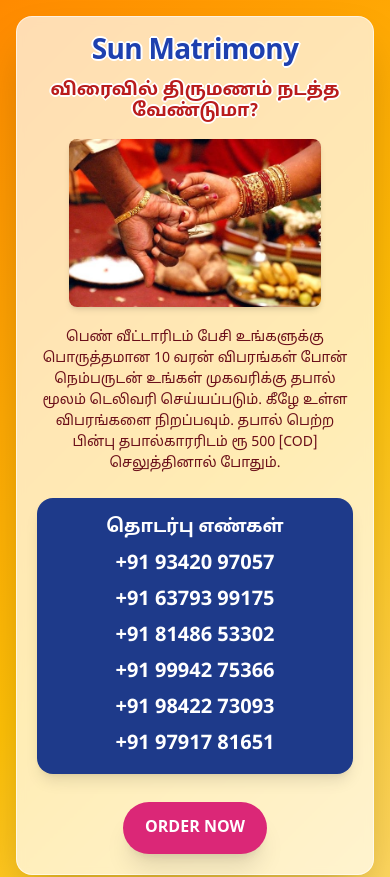
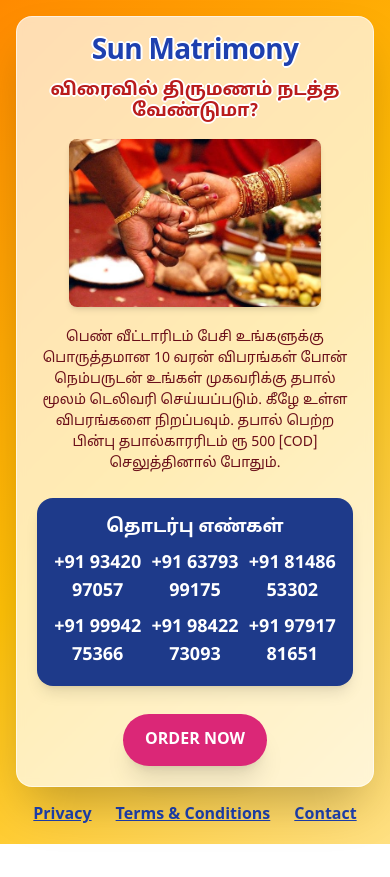
Before and after one commit to Pixeldev007/sunmat, a React (Vite) app: page / in a window 390 px wide. Shown: the top 877 px of the page. After the commit the page ends 844 px from the top, so only its background shows below. Built offline with nearby package versions, Linux system fonts and the light colour scheme.

Commit message:
Updated
Alignment

```diff
--- a/Home.jsx
+++ b/Home.jsx
@@ -78,7 +78,8 @@
         <div className="mt-6 sm:mt-8">
           <div className="bg-blue-900 text-white rounded-2xl px-4 sm:px-6 py-4 sm:py-5 text-center shadow-lg">
             <div className="text-lg sm:text-xl md:text-2xl font-bold">தொடர்பு எண்கள்</div>
-            <div className="mt-2 grid grid-cols-1 sm:grid-cols-2 gap-2 sm:gap-3 text-xl sm:text-2xl md:text-3xl font-extrabold">
+            {/* Mobile: 3 columns; Tablet/Desktop: revert to 2 columns */}
+            <div className="mt-2 grid grid-cols-3 sm:grid-cols-2 gap-2 sm:gap-3 text-lg sm:text-2xl md:text-3xl font-extrabold">
               <div>+91 93420 97057</div>
               <div>+91 63793 99175</div>
               <div>+91 81486 53302</div>
@@ -109,9 +110,18 @@
           </button>
         </div>
       </div>
-      {/* Full-width nav buttons below the card */}
-      <div className="w-full max-w-3xl mx-auto mt-4 px-1 sm:px-0">
-        <div className="grid grid-cols-1 sm:grid-cols-3 gap-3">
+      {/* Mobile-only: simple underlined links */}
+      <div className="w-full max-w-3xl mx-auto mt-4 px-1 sm:px-0 sm:hidden">
+        <div className="flex justify-center items-center gap-6 flex-wrap text-blue-800 font-semibold">
+          <Link to="/privacy" className="underline hover:text-blue-900">Privacy</Link>
+          <Link to="/terms" className="underline hover:text-blue-900">Terms & Conditions</Link>
+          <Link to="/contact" className="underline hover:text-blue-900">Contact</Link>
+        </div>
+      </div>
+
+      {/* Tablet/Desktop: keep boxed buttons */}
+      <div className="w-full max-w-3xl mx-auto mt-4 px-1 hidden sm:block">
+        <div className="grid grid-cols-3 gap-3">
           <Link to="/privacy" className="w-full text-center px-4 py-3 rounded-xl bg-white text-blue-800 font-semibold border border-blue-200 hover:bg-blue-50 shadow-sm">
             Privacy
           </Link>
```
